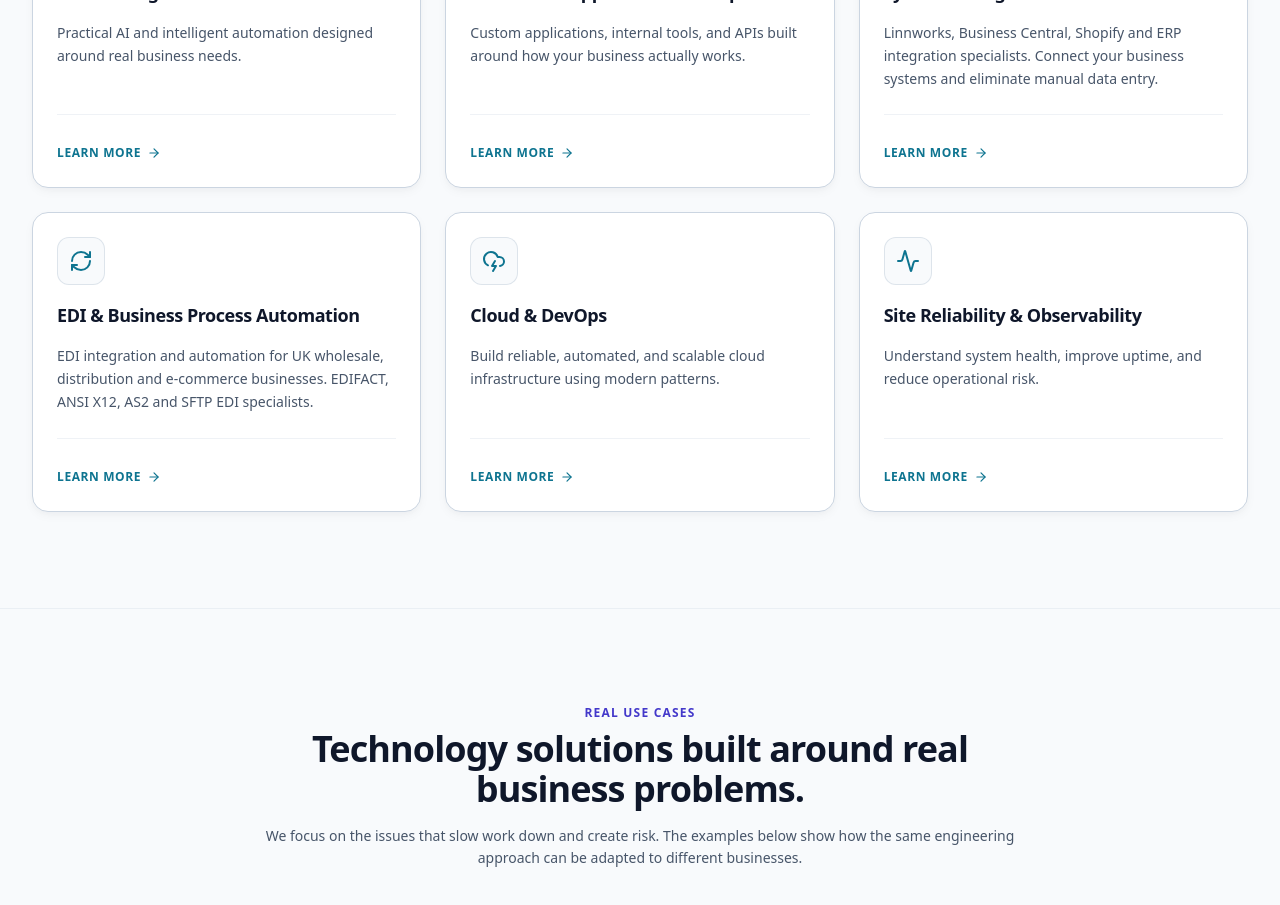
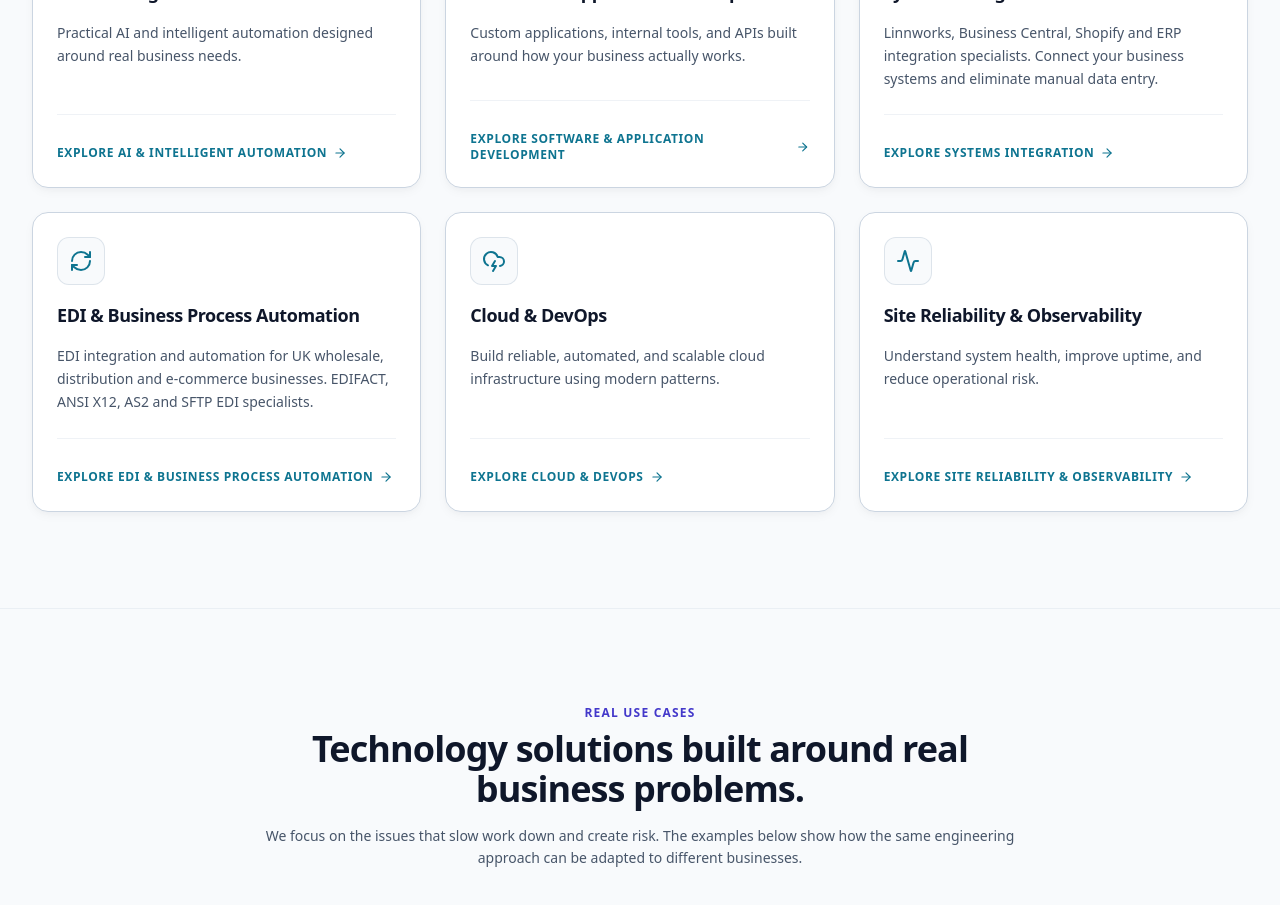
Before and after one commit to vedatek56/vedatek, a Next.js app: page / in a window 1280 px wide. Shown: the part 3820-4725 px from the top of the page. Built offline with nearby package versions, Linux system fonts and the light colour scheme.

Commit message:
seo: replace generic 'LEARN MORE' visible anchor text with unique 'Explore {service.title}' on all 6 service cards

```diff
--- a/src/app/page.tsx
+++ b/src/app/page.tsx
@@ -385,10 +385,10 @@ export default function Home() {
                   <div className="mt-6 border-t border-brand-border/30 pt-6">
                     <Link
                       href={`/services/${service.slug}`}
-                      aria-label={`Learn more about ${service.title}`}
+                      aria-label={`Explore ${service.title} services`}
                       className="inline-flex items-center gap-1.5 text-xs font-semibold uppercase tracking-wider text-brand-cyan transition-colors hover:text-white"
                     >
-                      Learn more <ArrowRight className="h-3.5 w-3.5" />
+                      Explore {service.title} <ArrowRight className="h-3.5 w-3.5" />
                     </Link>
                   </div>
                 </motion.div>
```
